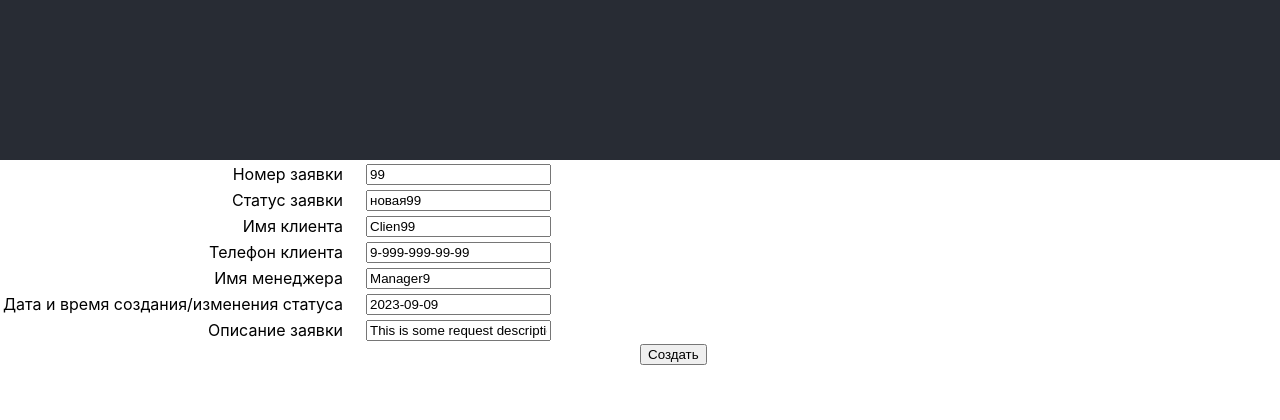
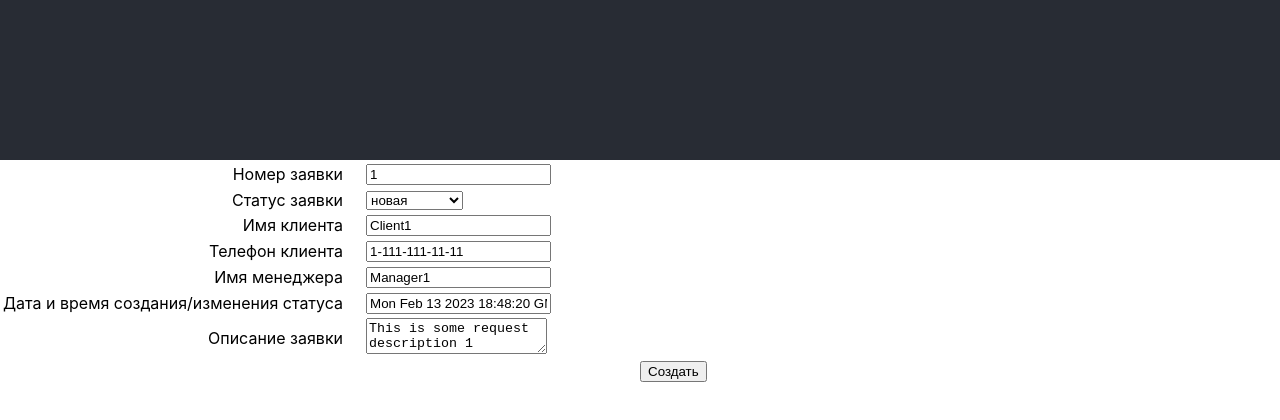
Before and after one commit to VODOROD1/abc-task, a React (Create React App) app: page /request-form in a window 1280 px wide. Shown: the top 420 px of the page. Built offline with nearby package versions, Linux system fonts and the light colour scheme.

Commit message:
new methods for interaction with store were created

```diff
--- a/src/pages/ListRequests/ListRequests.module.scss
+++ b/src/pages/ListRequests/ListRequests.module.scss
@@ -5,4 +5,9 @@
     margin-left: auto;
     margin-right: auto;
     width: auto;
+    border-top: 2px solid darkgreen;
 }
+
+.table {
+    cursor: pointer;
+}
--- a/src/pages/ListRequests/ListRequestsContainer.tsx
+++ b/src/pages/ListRequests/ListRequestsContainer.tsx
@@ -2,6 +2,8 @@ import React from "react";
 // @ts-ignore
 import ListRequests from "./ListRequests.tsx";
 import { connect } from "react-redux";
+// @ts-ignore
+import { editRequest } from "../../store/action.ts";
 
 // type RequestType = {
 //   requestNumber: number;
@@ -17,15 +19,16 @@ function ListRequestsContainer(props: any) {
   debugger;
   const [requestsList, setRequestsList] = React.useState<any>([]);
   React.useEffect(() => {
-    let temp = [...Object.values(props.requestsList)];
+    // let temp = [...Object.values(props.requestsList)];
     debugger;
-    let changedRequestsList = temp.map((elem: any) => {
+    let changedRequestsList = props.requestsList.map((elem: any) => {
       return (
         <ListRequests
           requestNumber={elem.requestNumber}
           date={elem.date}
           clientName={elem.clientName}
           key={elem.requestNumber}
+          editRequest={props.editRequest}
         />
       );
     });
@@ -39,14 +42,16 @@ function ListRequestsContainer(props: any) {
 const mapStateToProps = (state: any): {} => {
   debugger;
   return {
-    requestsList: state.common,
+    requestsList: state.common.requestsList,
+
   };
 };
 
 const mapDispatchToProps = (dispatch: any): {} => {
   return {
-    handleSubmit: (dispatch: any) => {
+    editRequest: (requestNumber: number) => {
       debugger;
+      dispatch(editRequest(requestNumber))
     },
   };
 };
--- a/src/pages/RequestForm/RequestForm.module.scss
+++ b/src/pages/RequestForm/RequestForm.module.scss
@@ -1,9 +1,19 @@
 .fieldName {
     text-align: right;
     padding-right: 20px;
+}
+
+.fieldValue {
+    text-align: left;
 }
 
 .createButton {
     position: absolute;
     // left: 400px;
 }
+
+.error {
+    color: red;
+    margin-left: 10px;
+    vertical-align: top;
+}
--- a/src/pages/RequestForm/RequestForm.tsx
+++ b/src/pages/RequestForm/RequestForm.tsx
@@ -3,33 +3,75 @@ import { Form, Field } from "react-final-form";
 // import { Field } from "redux-form";
 import styles from "./RequestForm.module.scss";
 import { reduxForm } from "redux-form";
+import { useNavigate } from "react-router-dom";
 
-// {
-//   requestNumber,
-//   requestStatus,
-//   clientName,
-//   clientPhonenumber,
-//   managerName,
-//   date,
-//   requestDescription
-// }
+const RequestForm = (props: any) => {
+    let [initialData, setInitialData] = React.useState(
+        {
+            requestNumber: props.initialValues.requestNumber,
+            requestStatus: props.initialValues.requestStatus,
+            clientName: props.initialValues.clientName,
+            clientPhonenumber: props.initialValues.clientPhonenumber,
+            managerName: props.initialValues.managerName,
+            date: new Date(),
+            requestDescription: props.initialValues.requestDescription
+        }
+    );
 
-const requestForm = (props: any) => {
+  React.useEffect(() => {
+    setInitialData({
+        requestNumber: props.initialValues.requestNumber,
+        requestStatus: props.initialValues.requestStatus,
+        clientName: props.initialValues.clientName,
+        clientPhonenumber: props.initialValues.clientPhonenumber,
+        managerName: props.initialValues.managerName,
+        date: new Date(),
+        requestDescription: props.initialValues.requestDescription
+    })
+  }, [props])
+
+  let navigate = useNavigate();
+
+  const goListRequests = () => {
+    navigate("/list-requests");
+  };
+
   const onSubmit = (e: any) => {
     debugger;
-
-    }
+    props.handleSubmit(e);
+    goListRequests();
+  };
 
   const validate = (e: any) => {
     debugger;
+    const errors: any = {};
 
+    // Валидация имени клиента
+    if (e.clientName?.length > 100) {
+      e.clientName = "Введены неверные символы!";
     }
-    debugger;
+
+    // Валидация имени менеджера
+    if (false) {
+      e.clientName = "Введены неверные символы!";
+    }
+
+    // Валидация телефона
+    if (e.clientPhonenumber?.match(/\d/g)?.length !== 12) {
+      errors.clientPhonenumber = "Введены неверные символы!";
+    }
+
+    // Валидация поля для описанияа
+    if (e.requestDescription?.length > 500) {
+      errors.requestDescription = "Слишком длинное описание!";
+    }
+
+    return errors;
+  };
+
   return (
     <Form
-        initialValues={{
-            firstName: "Dan",
-        }}
+      initialValues={initialData}
       // @ts-ignore
       onSubmit={onSubmit}
       // @ts-ignore
@@ -39,60 +81,139 @@ const requestForm = (props: any) => {
           <table>
             <tbody>
               <tr>
-                    <td className={styles.fieldName}>Номер заявки</td>
-                    <td>
-                    <Field
-                        component="input"
+                <td className={styles.fieldName}>
+                  <label>Номер заявки</label>
+                </td>
+                <td className={styles.fieldValue}>
+                  <Field name="requestNumber">
+                    {({ input, meta }) => (
+                      <div>
+                        <input
                           type="text"
-                        name="requestNumber"
-                        placeholder="asfasdgsda"
+                          readOnly
+                          {...input}
                         />
-                    </td>
-                </tr>
-                <tr>
-                    <td className={styles.fieldName}>Статус заявки</td>
-                    <td>
-                    <Field component="input" type="text" name="requestStatus" />
-                    </td>
-                </tr>
-                <tr>
-                    <td className={styles.fieldName}>Имя клиента</td>
-                    <td>
-                    <Field component="input" type="text" name="clientName" />
-                    </td>
-                </tr>
-                <tr>
-                    <td className={styles.fieldName}>Телефон клиента</td>
-                    <td>
-                    <Field
-                        component="input"
-                        type="text"
-                        name="clientPhonenumber"
-                    />
-                    </td>
-                </tr>
-                <tr>
-                    <td className={styles.fieldName}>Имя менеджера</td>
-                    <td>
-                    <Field component="input" type="text" name="managerName" />
+                        {meta.touched && meta.error && (
+                          <span>{meta.error}</span>
+                        )}
+                      </div>
+                    )}
+                  </Field>
                 </td>
               </tr>
               <tr>
                 <td className={styles.fieldName}>
-                    Дата и время создания/изменения статуса
+                  <label>Статус заявки</label>
                 </td>
-                    <td>
-                    <Field component="input" type="text" name="date" />
+                <td className={styles.fieldValue}>
+                  <Field name="requestStatus" component="select">
+                    <option></option>
+                    <option value="новая">новая</option>
+                    <option value="в обработке">в обработке</option>
+                    <option value="в работе">в работе</option>
+                    <option value="закрыта">закрыта</option>
+                  </Field>
                 </td>
               </tr>
               <tr>
-                    <td className={styles.fieldName}>Описание заявки</td>
-                    <td>
-                    <Field
-                        component="input"
+                <td className={styles.fieldName}>
+                  <label>Имя клиента</label>
+                </td>
+                <td className={styles.fieldValue}>
+                  <Field name="clientName">
+                    {({ input, meta }) => (
+                      <div>
+                        <input
                           type="text"
-                        name="requestDescription"
+                          {...input}
+                          placeholder="+7 (888)-888-88-88"
                         />
+                        {meta.touched && meta.error && (
+                          <span>{meta.error}</span>
+                        )}
+                      </div>
+                    )}
+                  </Field>
+                </td>
+              </tr>
+              <tr>
+                <td className={styles.fieldName}>
+                  <label>Телефон клиента</label>
+                </td>
+                <td className={styles.fieldValue}>
+                  <Field name="clientPhonenumber">
+                    {({ input, meta }) => (
+                      <div>
+                        <input
+                          type="text"
+                          {...input}
+                          placeholder="+7 (888)-888-88-88"
+                        />
+                        {meta.touched && meta.error && (
+                          <span>{meta.error}</span>
+                        )}
+                      </div>
+                    )}
+                  </Field>
+                </td>
+              </tr>
+              <tr>
+                <td className={styles.fieldName}>
+                  <label>Имя менеджера</label>
+                </td>
+                <td className={styles.fieldValue}>
+                  <Field name="managerName">
+                    {({ input, meta }) => (
+                      <div>
+                        <input
+                          type="text"
+                          {...input}
+                          placeholder="+7 (888)-888-88-88"
+                        />
+                        {meta.touched && meta.error && (
+                          <span>{meta.error}</span>
+                        )}
+                      </div>
+                    )}
+                  </Field>
+                </td>
+              </tr>
+              <tr>
+                <td className={styles.fieldName}>
+                  <label>Дата и время создания/изменения статуса</label>
+                </td>
+                <td className={styles.fieldValue}>
+                  <Field name="date">
+                    {({ input, meta }) => (
+                      <div>
+                        <input
+                          type="text"
+                          {...input}
+                          placeholder="+7 (888)-888-88-88"
+                        />
+                        {meta.touched && meta.error && (
+                          <span>{meta.error}</span>
+                        )}
+                      </div>
+                    )}
+                  </Field>
+                </td>
+              </tr>
+              <tr>
+                <td className={styles.fieldName}>
+                  <label>Описание заявки</label>
+                </td>
+                <td className={styles.fieldValue}>
+                  <Field name="requestDescription">
+                    {({ input, meta }) => (
+                      <div>
+                        <textarea {...input} />
+                        {meta.touched && meta.error && (
+                          <span className={styles.error}>{meta.error}</span>
+                        )}
+                      </div>
+                    )}
+                  </Field>
                 </td>
               </tr>
             </tbody>
@@ -103,12 +224,12 @@ const requestForm = (props: any) => {
         </form>
       )}
     />
-    )
-}
+  );
+};
 
 const RequestReduxForm = reduxForm({
   form: "request",
   enableReinitialize: true,
-})(requestForm);
+})(RequestForm);
 
 export default RequestReduxForm;
--- a/src/store/store.ts
+++ b/src/store/store.ts
@@ -11,12 +11,15 @@ import data from "../assets/data.json";
 //     value: any
 // }
 
-let initialState: any = data.requests;
+let initialState: any = {
+  requestsList: data.requests,
+  choicenRequest: data.requests[0]
+};
 debugger;
 
 let initialStateForm: any = {
   requestNumber: 99,
-  requestStatus: "новая99",
+  requestStatus: "новая",
   clientName: "Clien99",
   clientPhonenumber: "9-999-999-99-99",
   managerName: "Manager9",
@@ -24,36 +27,37 @@ let initialStateForm: any = {
   requestDescription: "This is some request description 9",
 };
 
-const initialFormReducer = (state = initialStateForm, action: any) => {
-  switch (action.type) {
-    case "":
-      return { ...state };
-    default:
-      return state;
-  }
-};
+// const initialFormReducer = (state = initialState.requestsList[0], action: any) => {
+//   switch (action.type) {
+
+//     default:
+//       return state;
+//   }
+// };
 
 function commonReducer(state: any = initialState, action: any) {
   switch (action.type) {
     case "ADD_REQUEST":
       debugger;
-      let newRequest = {};
-      // action.data.currentTarget.
-
-      // return { ...state,
-      //   common: [...state].push(action.data)
-      // }
-      return { ...state };
+      return {
+        ...state,
+        requestsList: [...state.requestsList, action.data],
+      };
+    case "EDIT_REQUEST":
+      debugger;
+      let request = state.requestsList.filter((request: any) => request.requestNumber === action.data)[0];
+      return {
+        ...state, choicenRequest: request
+      };
     default:
       return state;
   }
-  debugger;
 }
 
 let reducers = combineReducers({
   common: commonReducer,
   form: formReducer,
-  initialDataForm: initialFormReducer,
+  // initialDataForm: initialFormReducer,
 });
 
 const store = createStore(reducers);
```
Also changed, not shown: src/pages/ListRequests/ListRequests.tsx (+11 -2 lines), src/pages/RequestForm/RequestFormContainer.tsx (+8 -8 lines), src/store/action.ts (+14 -0 lines). Lines whose indentation alone changed are shown as unchanged.
